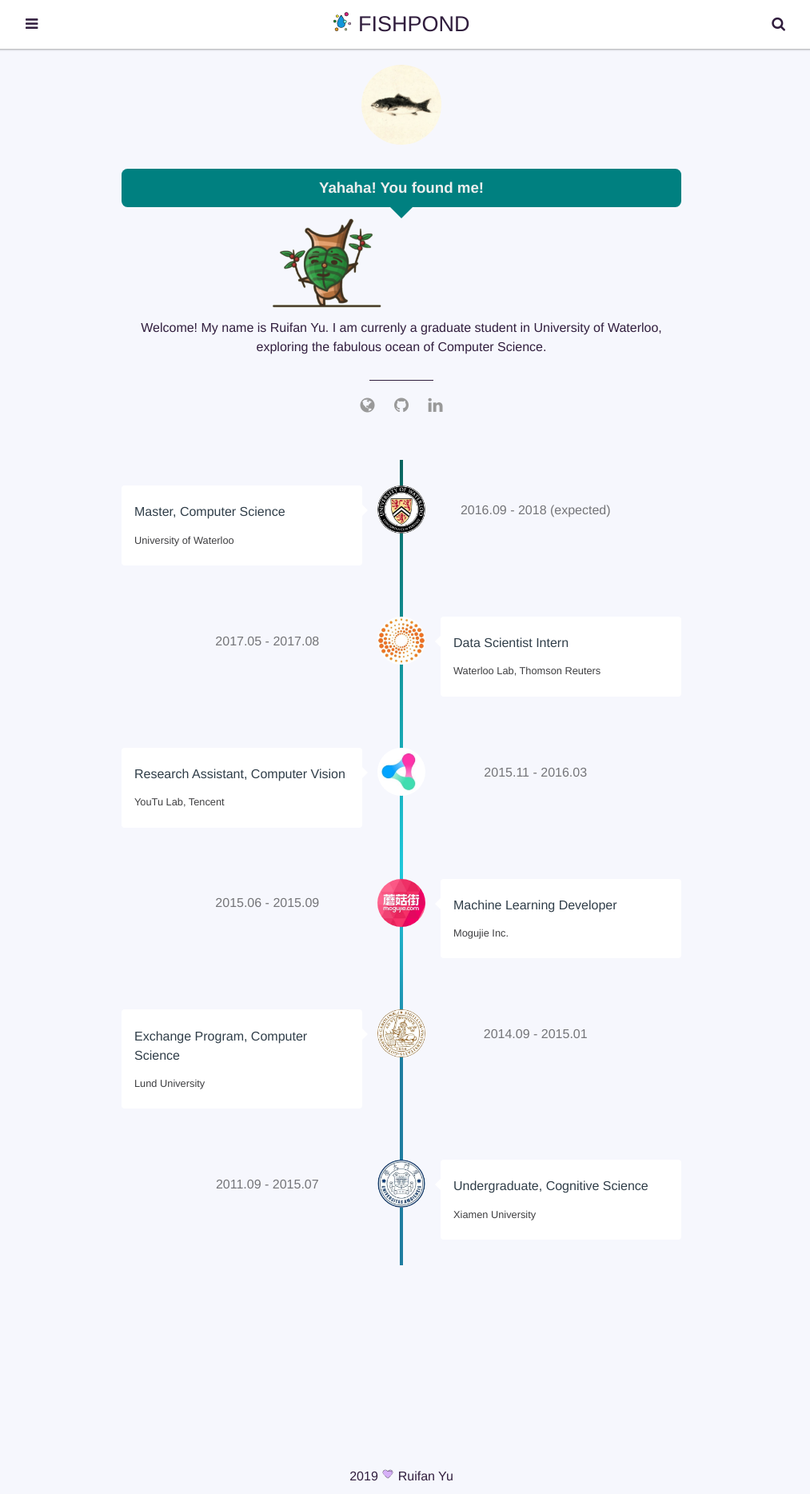
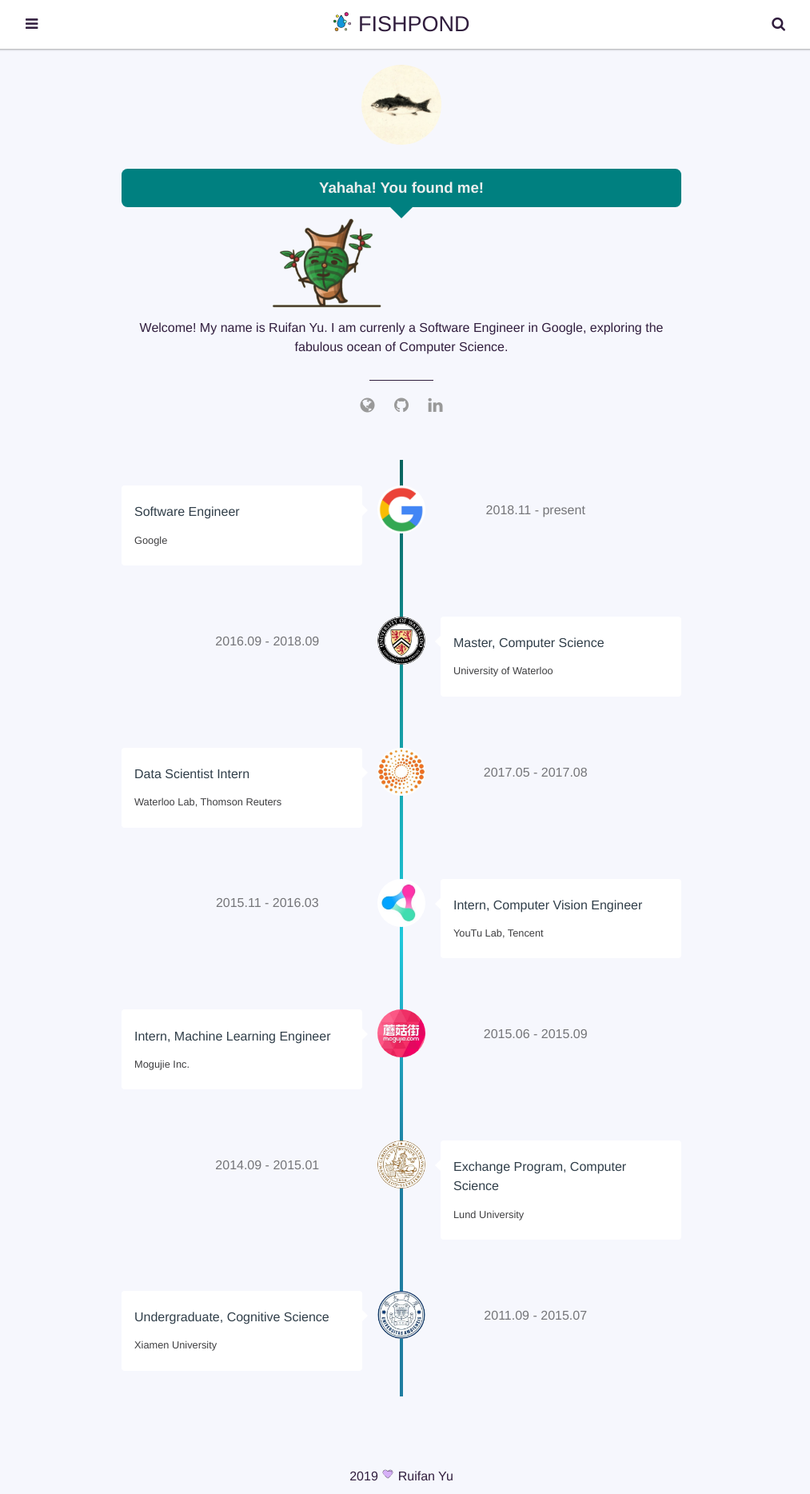
Before and after one commit to tiddler/tiddler.github.io, a Jekyll site: the page built from _pages/about.html, in a window 1280 px wide. Shown: the whole page at 80% size, without its empty margins (138-1151 px from the left). Built offline with Jekyll 4.4.1, drawn with Linux system fonts in a browser that asks for light colours.

Commit message:
🍭update template, personal info

```diff
--- a/_config.yml
+++ b/_config.yml
@@ -8,7 +8,7 @@
 # Author settings
 author: Ruifan Yu # add your name
 author-pic: avatar.jpg
-about-author: Welcome! My name is Ruifan Yu. I am currenly a graduate student in University of Waterloo, exploring the fabulous ocean of Computer Science.
+about-author: Welcome! My name is Ruifan Yu. I am currenly a Software Engineer in Google, exploring the fabulous ocean of Computer Science.
 # Contact links
 website: tiddler.github.io # Add your website, do not add http://
 linkedin: ruifan-yu # Add your Linkedin handle
--- a/_includes/recent-post.html
+++ b/_includes/recent-post.html
@@ -3,7 +3,7 @@
   <div class="recent-list">
     {% for post in site.posts offset:0 limit:4 %}
       {% if post.title %}
-        <a href="{{ root_url }}{{ post.url }}" class="recent-item" style="background: url({{"/assets/img/" | prepend: site.baseurl | append : post.img}}) center no-repeat; background-size: cover;"><span>{{ post.title }}</span></a>
+        <a href="{{ root_url }}{{ post.url }}" class="recent-item" style="background: linear-gradient(rgba(0, 0, 0, 0.5), rgba(0, 0, 0, 0.5)), url({{"/assets/img/" | prepend: site.baseurl | append : post.img}}) center no-repeat; background-size: cover;"><span>{{ post.title }}</span></a>
       {% endif %}
     {% endfor %}
   </div>
--- a/_pages/about.html
+++ b/_pages/about.html
@@ -34,11 +34,22 @@
     </section> <!-- End About Body-->
     <section id="cd-timeline" class="cd-container">
       <div class="cd-timeline-block">
+        <img class="cd-timeline-img" src="/assets/img/about/google.jpg">
+        <div class="cd-timeline-content">
+          <h2>Software Engineer</h2>
+          <p>Google</p>
+          <span class="cd-date">2018.11 - present</span>
+        </div>
+        <!-- cd-timeline-content -->
+      </div>
+      <!-- cd-timeline-block -->
+
+      <div class="cd-timeline-block">
         <img class="cd-timeline-img" src="/assets/img/about/uwaterloo.jpg">
         <div class="cd-timeline-content">
           <h2>Master, Computer Science</h2>
           <p>University of Waterloo</p>
-          <span class="cd-date">2016.09 - 2018 (expected)</span>
+          <span class="cd-date">2016.09 - 2018.09</span>
         </div>
         <!-- cd-timeline-content -->
       </div>
@@ -60,7 +71,7 @@
         <img class="cd-timeline-img" src="/assets/img/about/youtu.jpg">
 
         <div class="cd-timeline-content">
-          <h2>Research Assistant, Computer Vision</h2>
+          <h2>Intern, Computer Vision Engineer</h2>
           <p>YouTu Lab, Tencent</p>
           <span class="cd-date">2015.11 - 2016.03</span>
         </div>
@@ -72,7 +83,7 @@
         <img class="cd-timeline-img" src="/assets/img/about/mogujie.jpg">
 
         <div class="cd-timeline-content">
-          <h2>Machine Learning Developer</h2>
+          <h2>Intern, Machine Learning Engineer</h2>
           <p>Mogujie Inc.</p>
           <span class="cd-date">2015.06 - 2015.09</span>
         </div>
```
Also changed, not shown: assets/img/about/google.jpg (added), 1 other file.
